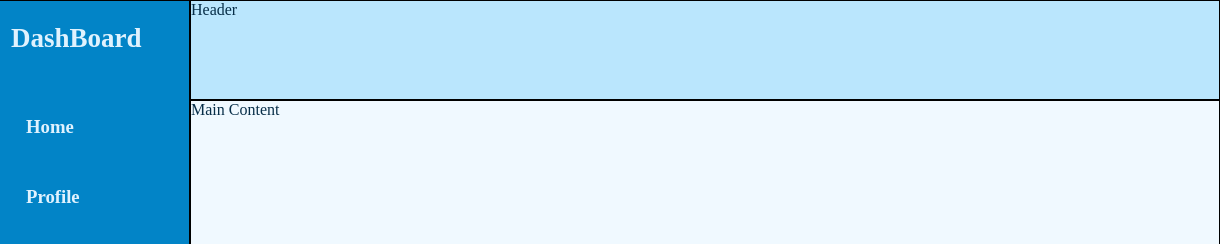
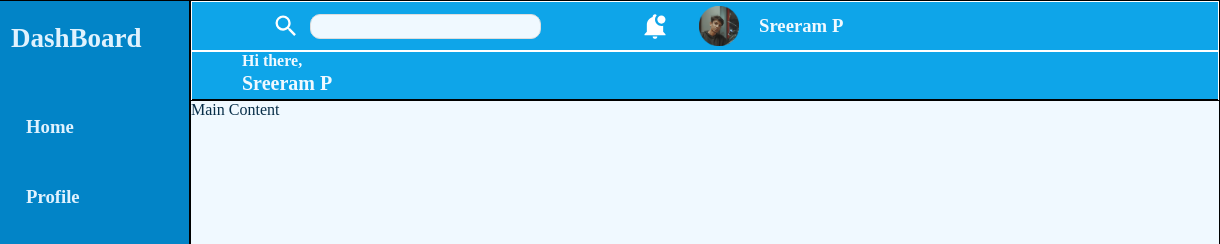
Before and after one commit to sreeram3015/Dashboard-Project, a plain HTML site: page index.html in a window 1280 px wide. Shown: the top 244 px of the page, 60-1280 px from the left. Drawn offline with Linux system fonts and the light colour scheme.

Commit message:
Completed half of the header part.

```diff
--- a/index.html
+++ b/index.html
@@ -1,11 +1,13 @@
 <!DOCTYPE html>
 <html lang="en">
+
 <head>
     <meta charset="UTF-8">
     <meta name="viewport" content="width=device-width, initial-scale=1.0">
     <title>Dashboard</title>
     <link rel="stylesheet" href="style.css">
 </head>
+
 <body>
     <div class="grid-container">
         <div class="sidebar">
@@ -15,21 +17,59 @@
             </div>
 
             <div class="sidebar-items">
-                <div class="items"><img class="sidebar-icon" src="images/home-account.svg" alt="Home icon" srcset=""><h3>Home</h5></div>
-                <div class="items"><img class="sidebar-icon" src="images/account-circle.svg" alt="Profile icon" srcset=""><h3>Profile</h5></div>
-                <div class="items"><img class="sidebar-icon" src="images/message-badge.svg" alt="Messages icon" srcset=""><h3>Messages</h5></div>
-                <div class="items"><img class="sidebar-icon" src="images/history.svg" alt="History icon" srcset=""><h3>History</h5></div>
-                <div class="items"><img class="sidebar-icon" src="images/tasks.svg" alt="Tasks icon" srcset=""><h3>Tasks</h5></div>
-                <div class="items"><img class="sidebar-icon" src="images/community.svg" alt="Community icon" srcset=""><h3>Communities</h5></div>
-                <div class="items"><img class="sidebar-icon" src="images/settings.svg" alt="Setiings icon" srcset=""><h3>Settings</h5></div>
-                <div class="items"><img class="sidebar-icon" src="images/support.svg" alt="Support icon" srcset=""><h3>Support</h5></div>
-                <div class="items"><img class="sidebar-icon" src="images/privacy.svg" alt="Privacy icon" srcset=""><h3>Privacy</h5></div>
+                <div class="items"><img class="sidebar-icon" src="images/home-account.svg" alt="Home icon" srcset="">
+                    <h3>Home</h5>
+                </div>
+                <div class="items"><img class="sidebar-icon" src="images/account-circle.svg" alt="Profile icon"
+                        srcset="">
+                    <h3>Profile</h5>
+                </div>
+                <div class="items"><img class="sidebar-icon" src="images/message-badge.svg" alt="Messages icon"
+                        srcset="">
+                    <h3>Messages</h5>
+                </div>
+                <div class="items"><img class="sidebar-icon" src="images/history.svg" alt="History icon" srcset="">
+                    <h3>History</h5>
+                </div>
+                <div class="items"><img class="sidebar-icon" src="images/tasks.svg" alt="Tasks icon" srcset="">
+                    <h3>Tasks</h5>
+                </div>
+                <div class="items"><img class="sidebar-icon" src="images/community.svg" alt="Community icon" srcset="">
+                    <h3>Communities</h5>
+                </div>
+                <div class="items"><img class="sidebar-icon" src="images/settings.svg" alt="Setiings icon" srcset="">
+                    <h3>Settings</h5>
+                </div>
+                <div class="items"><img class="sidebar-icon" src="images/support.svg" alt="Support icon" srcset="">
+                    <h3>Support</h5>
+                </div>
+                <div class="items"><img class="sidebar-icon" src="images/privacy.svg" alt="Privacy icon" srcset="">
+                    <h3>Privacy</h5>
+                </div>
             </div>
         </div>
 
-        <div class="header">Header</div>
+
+        <div class="header">
+            <div class="half-header"><img class="header-icon" src="images/magnify.svg" alt="Search Icon"
+                    srcset=""><input type="text" id="mySearch">
+                <img class="header-icon" src="images/bell-badge.svg" alt="Bell Icon" srcset=""
+                    style="margin-left: 100px;">
+                <img class="header-icon" src="images/sreeramP.png" alt="Profile Picture" srcset=""
+                    style="width: 40px; margin-left: 20px;">
+                <h3 style="margin-left: 10px
+                ; cursor: pointer;">Sreeram P</h3>
+            </div>
+            <div class="half-header">
+                <div class="my-name">
+                    <div class="my-name-half"><span><b>Hi there,</b></span></div>
+                    <div class="my-name-half"><span style="font-size: 20px;"><b>Sreeram P</b></span></div>
+                </div>
+            </div>
+        </div>
 
         <div class="main-content">Main Content</div>
     </div>
 </body>
+
 </html>
--- a/style.css
+++ b/style.css
@@ -19,7 +19,33 @@ body {
 
 .header {
     grid-column: 2 / span 2;
-    background-color: #bae6fd;
+    background-color: #0ea5e9;
+    display: grid;
+    grid-template-rows: 50px 50px;
+    color: #f0f9ff
+}
+
+.half-header {
+    border: 1px solid white;
+    display: flex;
+    align-items: center;
+    justify-content: start;
+    flex-direction: row;
+}
+
+#mySearch {
+    height: 1px;
+    font-size: 16px;
+    padding: 11px;
+    border: 1px solid #ddd;
+    background-color: #f0f9ff;
+    border-radius: 10px;
+}
+
+.header-icon {
+    width: 28px;
+    margin: 0 10px 0 80px;
+    cursor: pointer;
 }
 
 .sidebar {
@@ -30,13 +56,7 @@ body {
     height: 100vh;
 }
 
-.main-content {
-    grid-column: 2 / span 2;
-    grid-row: 2 / span 2;
-    height: calc(100vh - 100px);
-}
-
-.sidebar-heading{
+.sidebar-heading {
     display: flex;
     font-size: 18px;
     align-items: center;
@@ -49,15 +69,14 @@ body {
     padding: 10px;
 }
 
-.sidebar-items{
+.sidebar-items {
     display: grid;
     gap: 40px;
     grid-template-rows: repeat(9, 30px);
-    height: 100vh;
     margin-top: 30px;
 }
 
-.items{
+.items {
     height: 20px;
     display: flex;
     align-items: center;
@@ -65,12 +84,29 @@ body {
     font-size: 16px;
 }
 
-.sidebar-icon{
+.sidebar-icon {
     width: 35px;
     margin: 0 30px 0 10px;
     cursor: pointer;
 }
 
-.items>h3{
+.items>h3 {
     cursor: pointer;
 }
+
+.main-content {
+    grid-column: 2 / span 2;
+    grid-row: 2 / span 2;
+    height: calc(100vh - 100px);
+}
+
+.my-name{
+    display: grid;
+    grid-template-rows: 20px 30px;
+    width: 50%;
+    height: 100%;
+}
+
+.my-name-half>span{
+    margin-left: 50px;
+}
```
Also changed, not shown: images/bell-badge.svg (added), images/magnify.svg (added), images/sreeramP.png (added).
